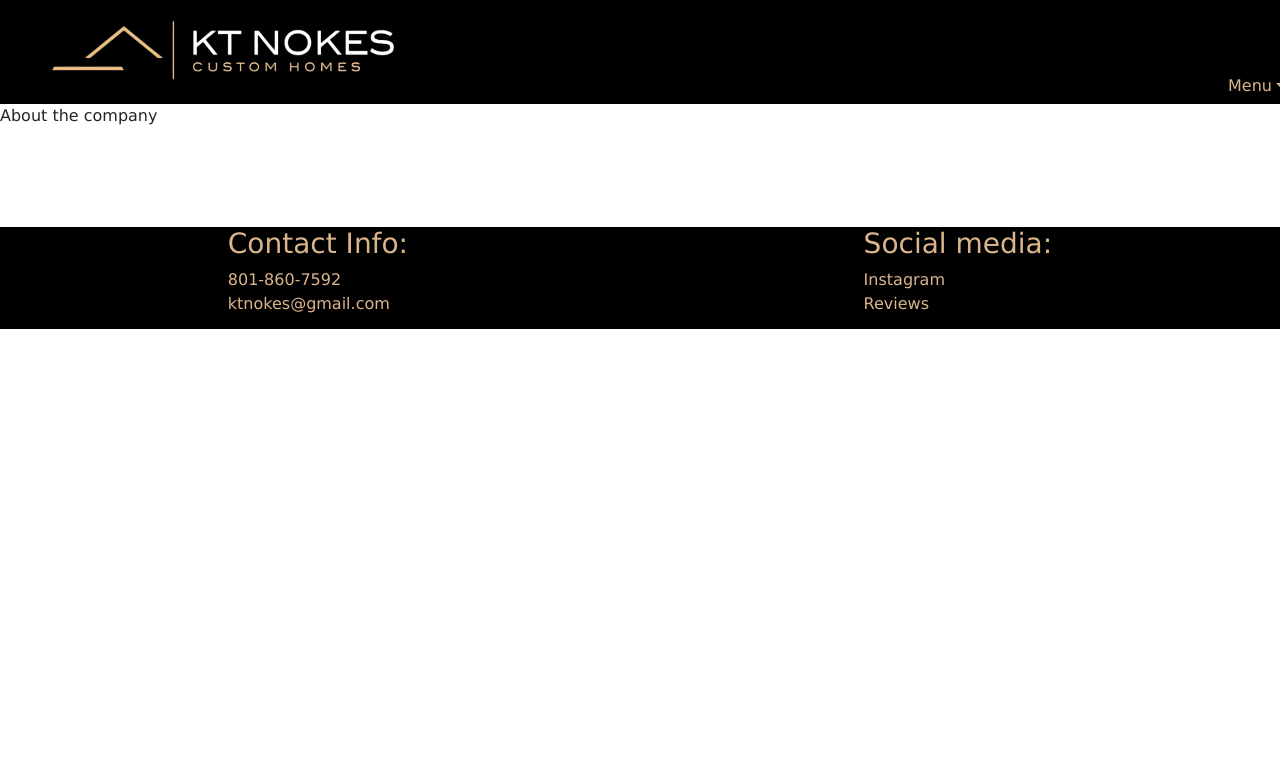
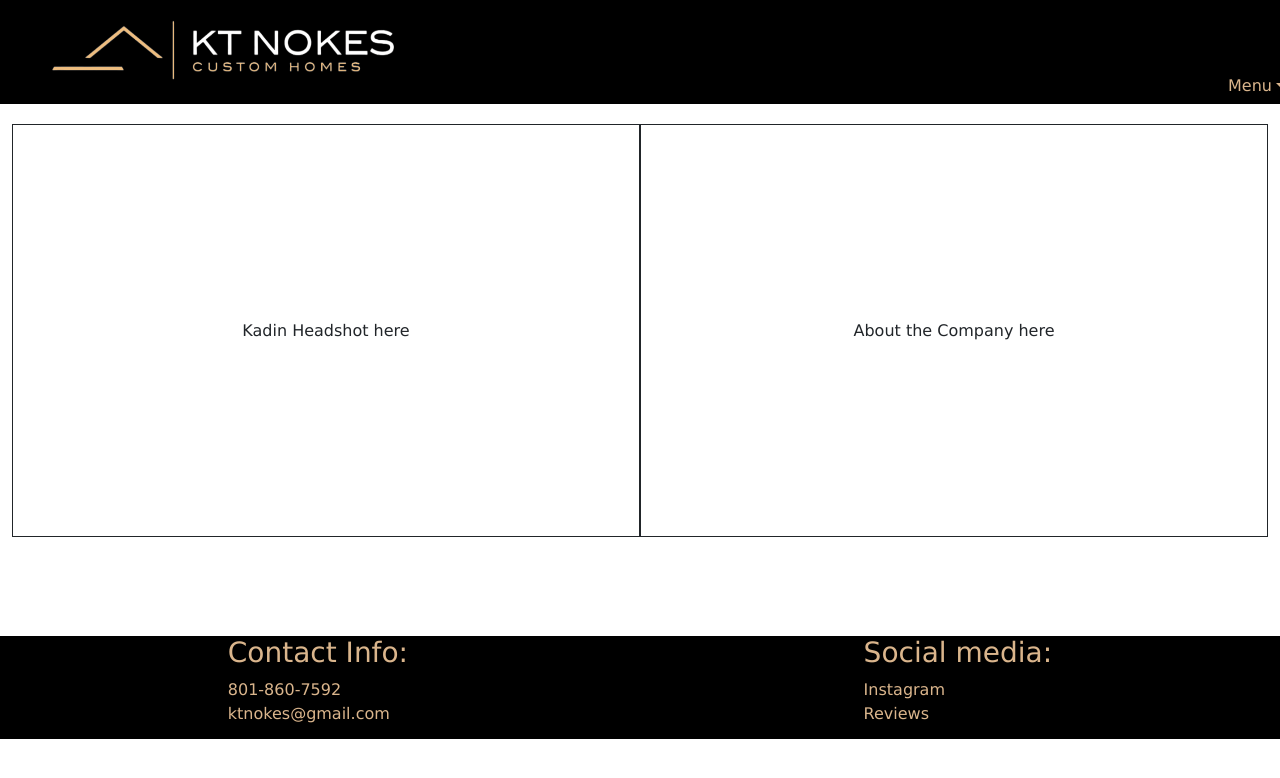
Before and after one commit to Styrlingjohn/KTNokes, a React (Create React App) app: page /About in a window 1280 px wide. Shown: the top 778 px of the page. Built offline with nearby package versions, Linux system fonts and the light colour scheme.

Commit message:
added some styling to about the company

```diff
--- a/src/App.css
+++ b/src/App.css
@@ -162,6 +162,21 @@ a:hover {
   color: grey;
 }
 
+.A-C-1 {
+  display: flex;
+  justify-content: center;
+  align-items: center;
+  height: 32.3vw;
+  border: 1px solid;
+}
+
+
+.A-C {
+  display: flex;
+  margin-top: 20px;
+  justify-content: space-around;
+}
+
 .F-CI {
   display: flex;
   flex-direction: column;
@@ -175,6 +190,10 @@ a:hover {
     height: fit-content;
   }
 
+  .A-C {
+    flex-direction: column;
+  }
+
   .F-cont {
     width: 100%;
     display: flex;
@@ -185,6 +204,10 @@ a:hover {
   .H-1 {
     flex-direction: column;
     align-items: center;
+  }
+
+  .A-C-1 {
+    height: 140vw;
   }
 
   .nav-tab {
--- a/src/components/pages/About.js
+++ b/src/components/pages/About.js
@@ -1,4 +1,5 @@
 import React from 'react';
+
 
 
 
@@ -6,8 +7,18 @@ import React from 'react';
 function About() {
 
   return (
-    <div>
-      About the company
+    <div className=' A-C container-fluid'>
+
+      <div className='A-C-1 container'>
+        Kadin Headshot here
+      </div>
+
+
+      <div className='A-C-1 container'>
+        About the Company here
+      </div>
+
+
     </div>
 
   );
```
